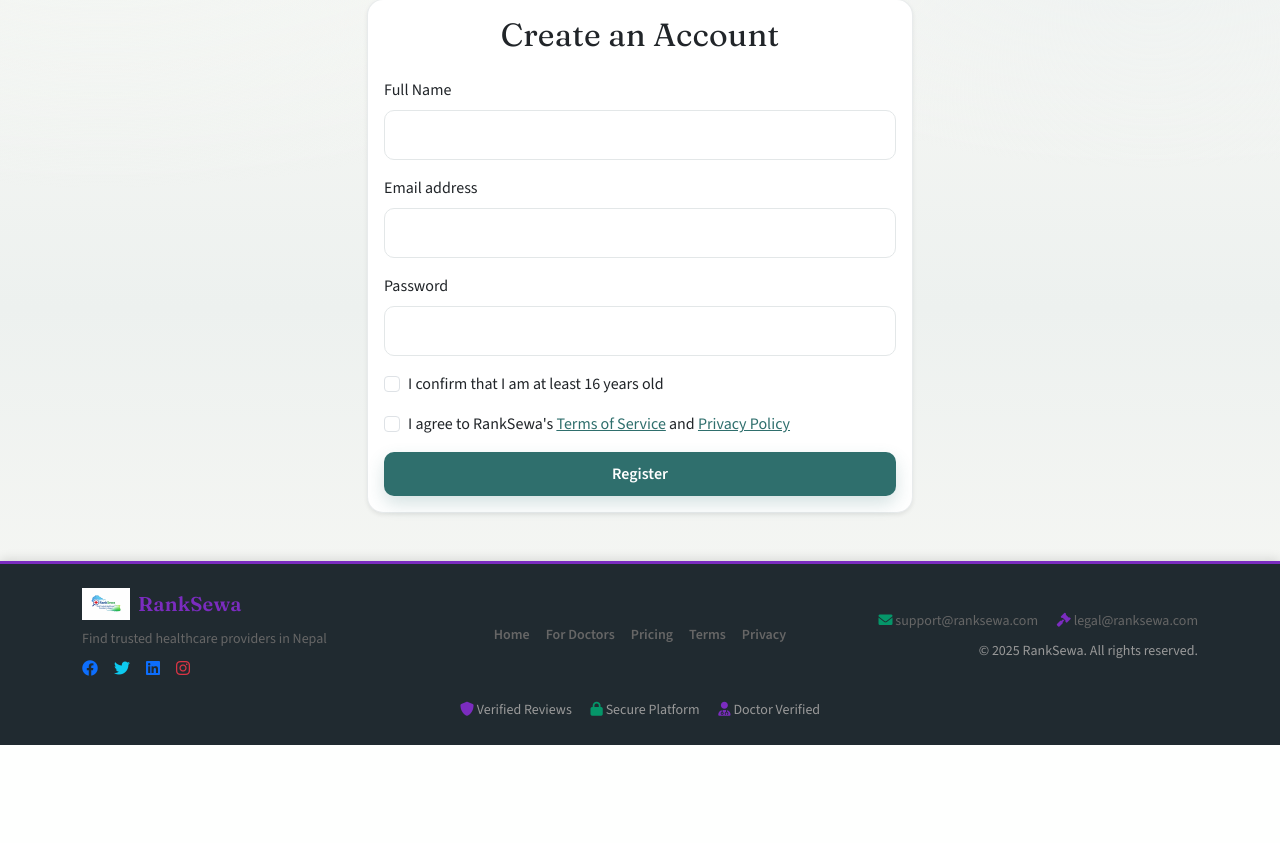
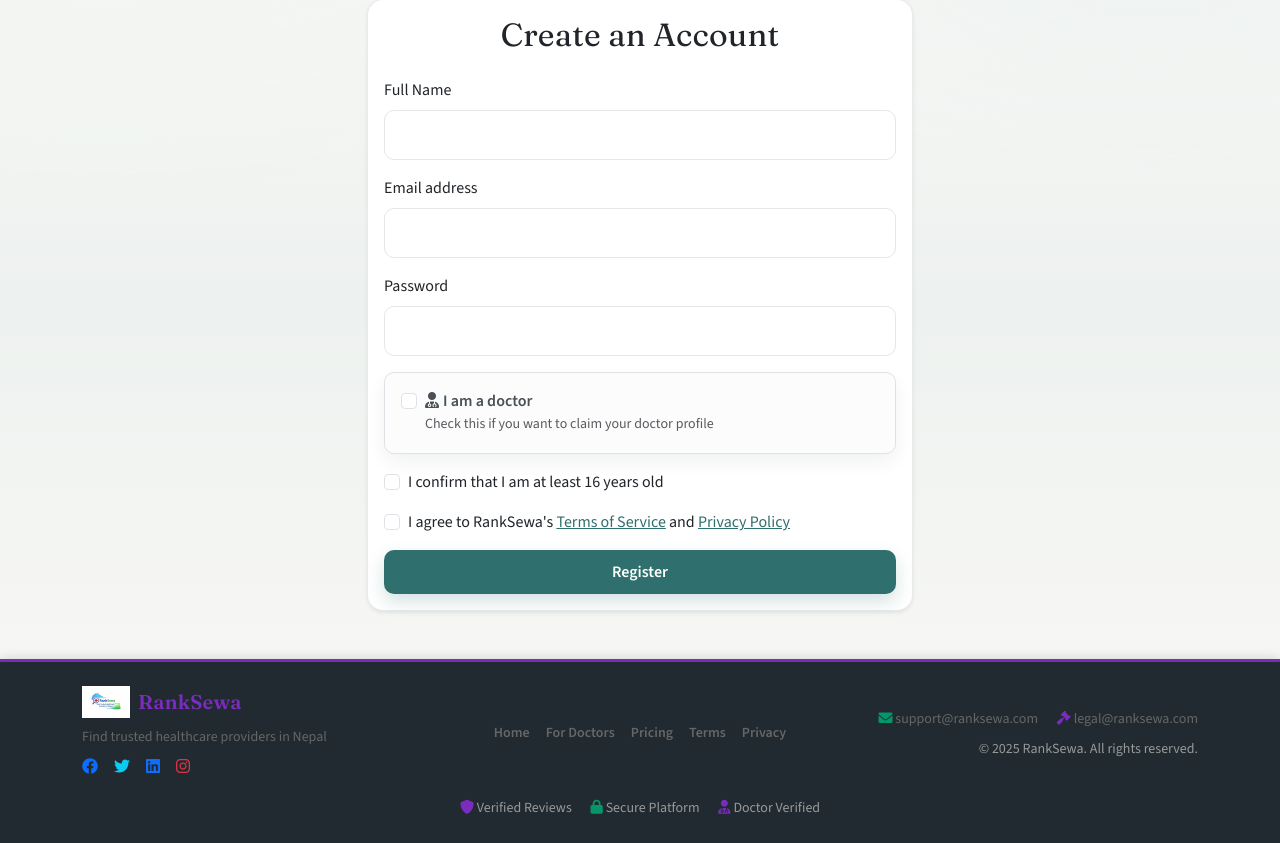
Before and after one commit to Prasan1/ratesewa, a Flask app: page /register in a window 1280 px wide. Shown: the part 92-935 px from the top of the page. Before the commit the page ends 837 px from the top, so only its background shows below. Run offline with Flask 3, Linux system fonts and the light colour scheme; some libraries are stand-ins or nearby versions.

Commit message:
feat: Streamline doctor registration flow
- Add "I am a doctor" checkbox to registration form
- Auto-login doctors after registration
- Redirect directly to claim profile page
- Eliminate confusing extra navigation steps for doctors

Improves UX by reducing friction in doctor onboarding flow.

🤖 Generated with [Claude Code](https://claude.com/claude-code)

Co-Authored-By: Claude Sonnet 4.5 <noreply@anthropic.com>

```diff
--- a/app.py
+++ b/app.py
@@ -166,6 +166,7 @@ def register():
         name = request.form['name']
         email = request.form['email']
         password = request.form['password']
+        is_doctor = request.form.get('is_doctor') == '1'
 
         if not name or not email or not password:
             flash('All fields are required.', 'danger')
@@ -184,8 +185,22 @@ def register():
         try:
             db.session.add(user)
             db.session.commit()
-            flash('Registration successful! Please log in.', 'success')
-            return redirect(url_for('login'))
+
+            # If user indicated they're a doctor, auto-login and redirect to claim profile
+            if is_doctor:
+                # Auto-login the user
+                session['user_id'] = user.id
+                session['user_name'] = user.name
+                session['user_email'] = user.email
+                session['is_admin'] = user.is_admin
+                session['role'] = user.role
+
+                flash('Account created! Now let\'s set up your doctor profile.', 'success')
+                return redirect(url_for('claim_profile'))
+            else:
+                flash('Registration successful! Please log in.', 'success')
+                return redirect(url_for('login'))
+
         except Exception as e:
             db.session.rollback()
             flash('An error occurred during registration.', 'danger')
--- a/templates/register.html
+++ b/templates/register.html
@@ -22,6 +22,17 @@
                     <div class="mb-3">
                         <label for="password" class="form-label">Password</label>
                         <input type="password" class="form-control" id="password" name="password" required>
+                    </div>
+
+                    <!-- Doctor Registration Intent -->
+                    <div class="alert alert-light border mb-3">
+                        <div class="form-check">
+                            <input class="form-check-input" type="checkbox" id="is_doctor" name="is_doctor" value="1">
+                            <label class="form-check-label" for="is_doctor">
+                                <strong><i class="fas fa-user-md me-1"></i>I am a doctor</strong>
+                                <small class="d-block text-muted">Check this if you want to claim your doctor profile</small>
+                            </label>
+                        </div>
                     </div>
 
                     <!-- Age Verification -->
```
